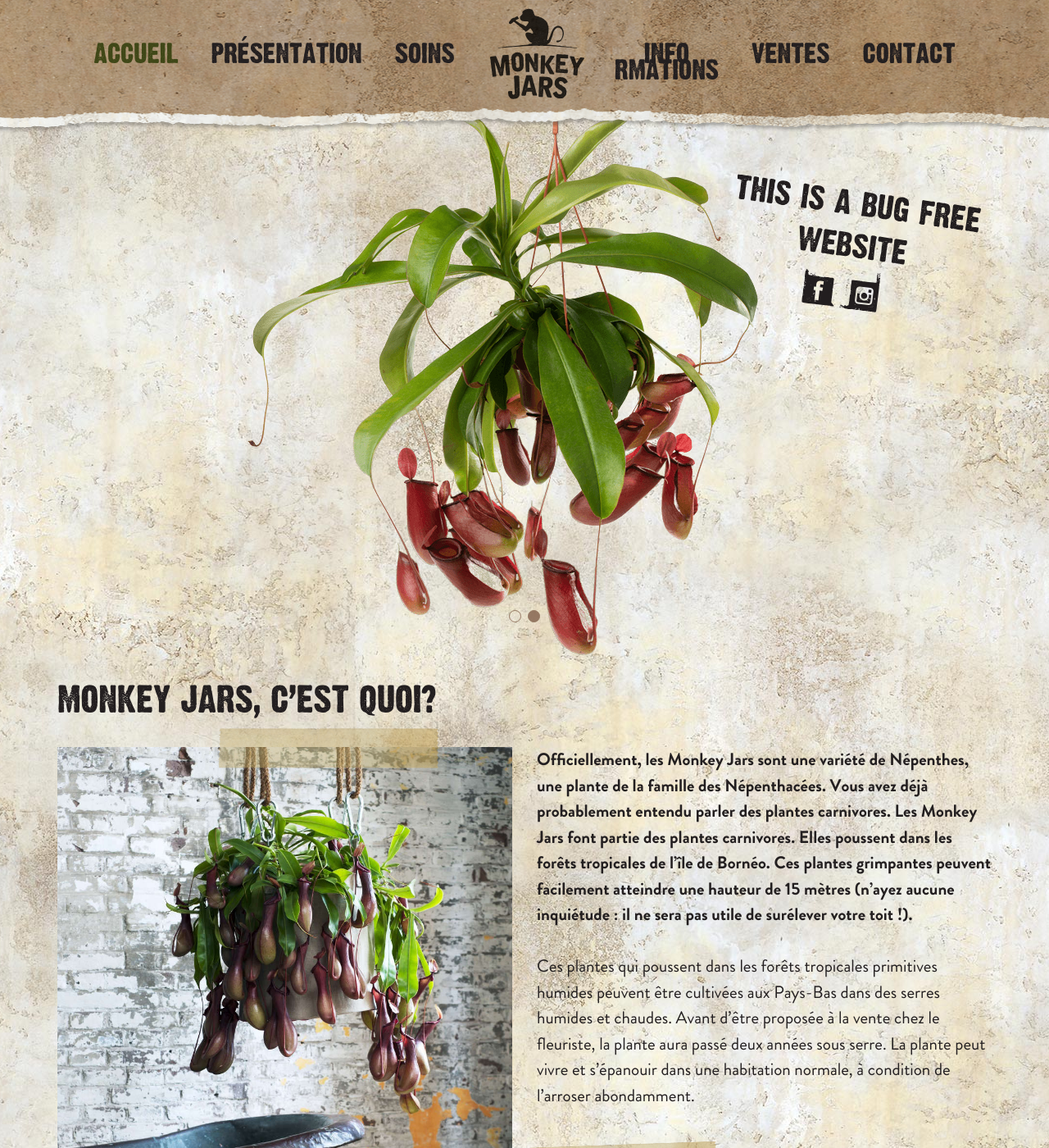
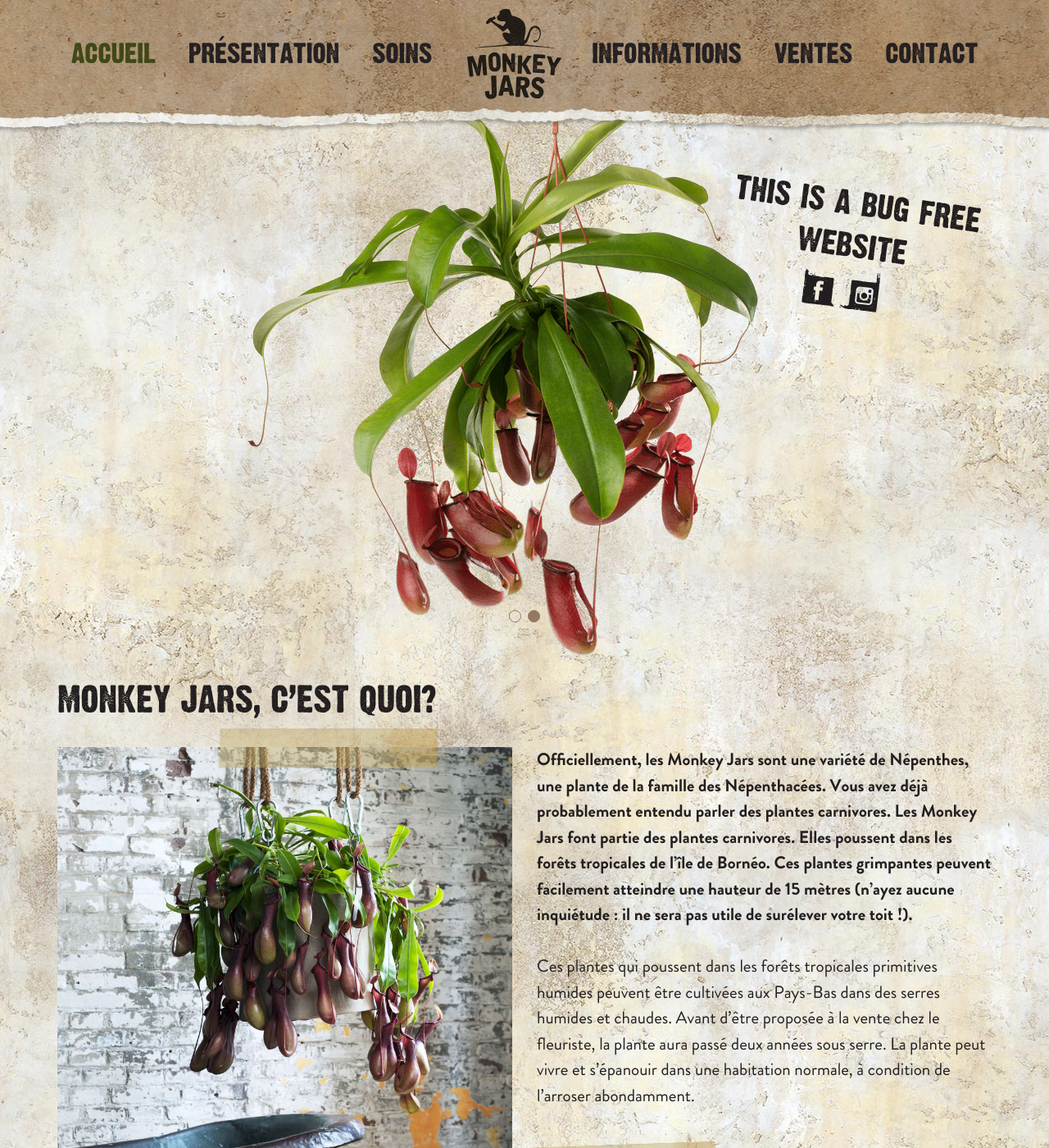
Before and after one commit to jhvanderschee/monkeyjars_fr, a Jekyll site: the page built from index.md, in a window 1280 px wide and 1400 px high. Shown: the whole window at 82% size. Built offline with Jekyll 4.4.1, drawn with Linux system fonts in a browser that asks for light colours.

Commit message:
Updated '/css/style.scss' via CloudCannon

```diff
--- a/css/style.scss
+++ b/css/style.scss
@@ -253,6 +253,11 @@
 
 #wrapall, .navbar > div, #lightbox {background: rgba(230,230,225,0);}
 
+@media (min-width: 1200px) {
+.visible-lg {
+    display: initial!important;
+}
+}
 @media all and (max-width: 1700px) {
 .light.extras:before {left: 50%; margin-left: -850px;}
 .light.extras > div:before {left: 50%; margin-left: 400px;}
```
